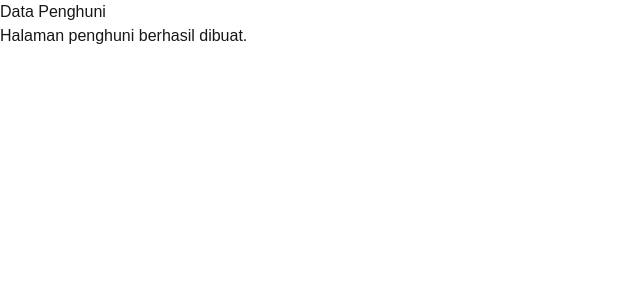
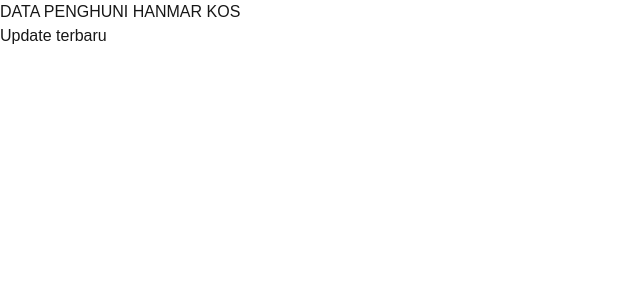
Before and after one commit to handypurba/hanmar-kos, a Next.js app: page /penghuni in a window 1280 px wide. Shown: the top 300 px of the page, without its empty margins (0-640 px from the left). Built offline with nearby package versions, Linux system fonts and the light colour scheme.

Commit message:
Update halaman penghuni

```diff
--- a/app/penghuni/page.tsx
+++ b/app/penghuni/page.tsx
@@ -1,8 +1,8 @@
 export default function PenghuniPage() {
   return (
     <div>
-      <h1>Data Penghuni</h1>
-      <p>Halaman penghuni berhasil dibuat.</p>
+      <h1>DATA PENGHUNI HANMAR KOS</h1>
+      <p>Update terbaru</p>
     </div>
   );
 }
```
